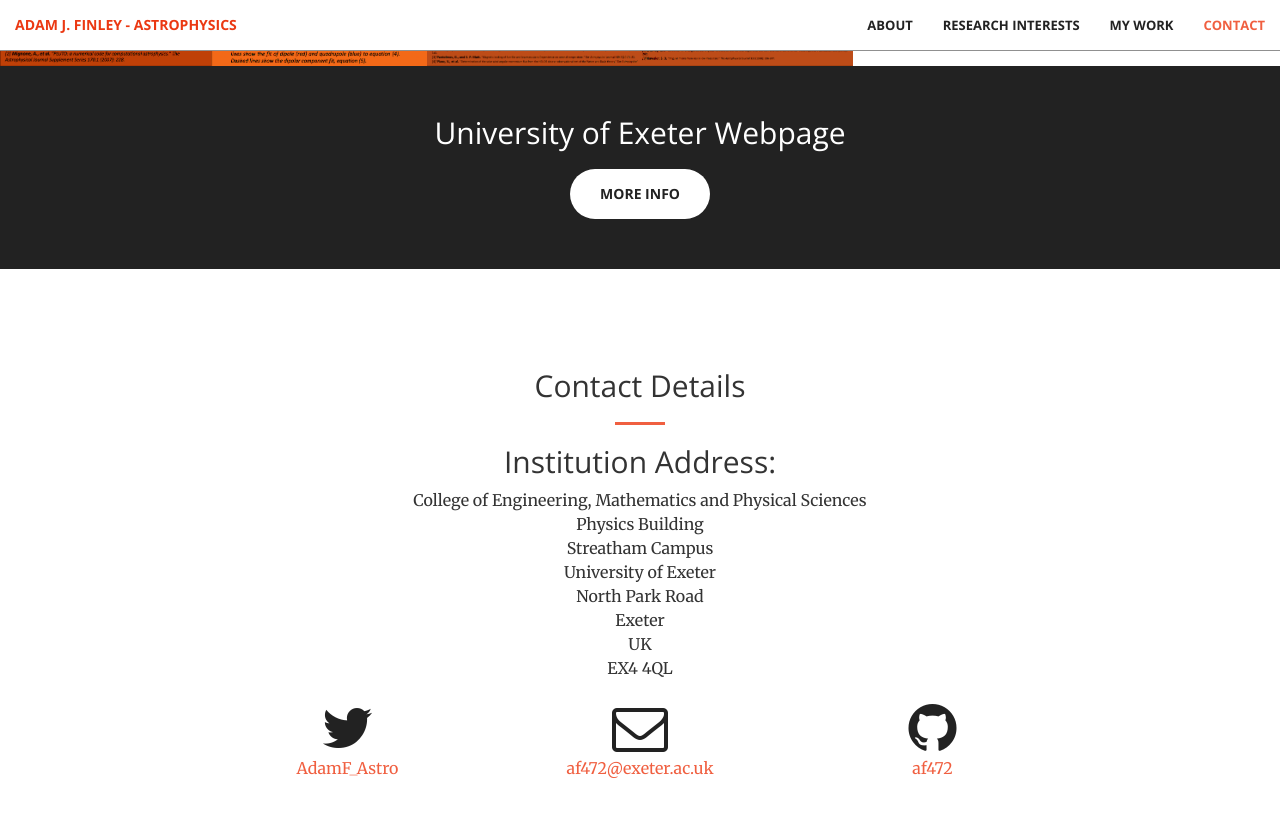
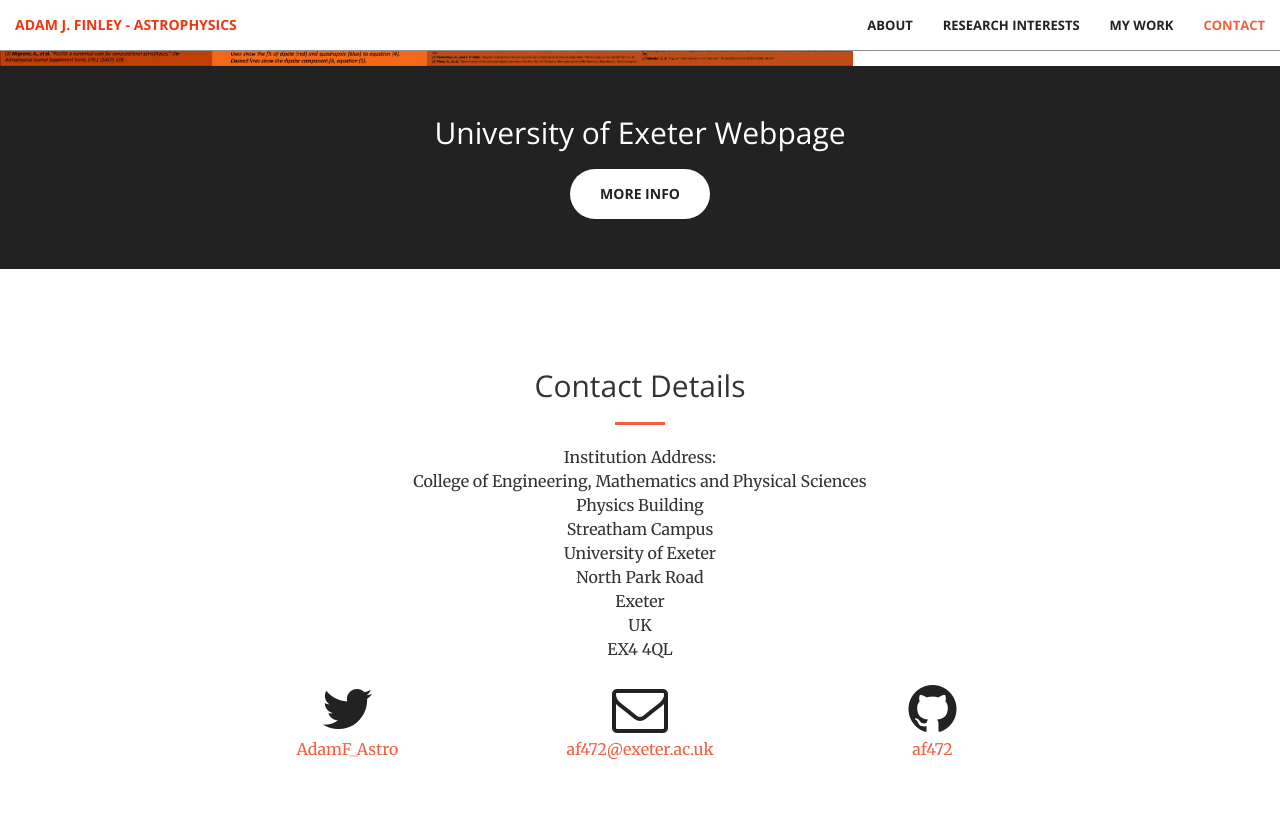
Before and after one commit to AdamJamesFinley/AdamJamesFinley.github.io, a Jekyll site: the page built from index.html, in a window 1280 px wide and 900 px high, scrolled down 3975 px. Shown: the top 817 px of the window. Built offline with Jekyll 4.4.1, drawn with Linux system fonts in a browser that asks for light colours.

Commit message:
Contact info update

```diff
--- a/_includes/contact.html
+++ b/_includes/contact.html
@@ -4,8 +4,7 @@
             <div class="col-lg-8 col-lg-offset-2 text-center">
                 <h2 class="section-heading">Contact Details</h2>
                 <hr class="primary">
-                <h2 class="section-heading"> Institution Address:</h2>
-                <p>College of Engineering, Mathematics and Physical Sciences<br /> Physics Building<br /> Streatham Campus<br /> University of Exeter<br /> North Park Road<br /> Exeter<br /> UK<br /> EX4 4QL</p>
+                <p>Institution Address:<br/> College of Engineering, Mathematics and Physical Sciences<br /> Physics Building<br /> Streatham Campus<br /> University of Exeter<br /> North Park Road<br /> Exeter<br /> UK<br /> EX4 4QL</p>
 
 
             </div>
```
Also changed, not shown: 2 other files.
